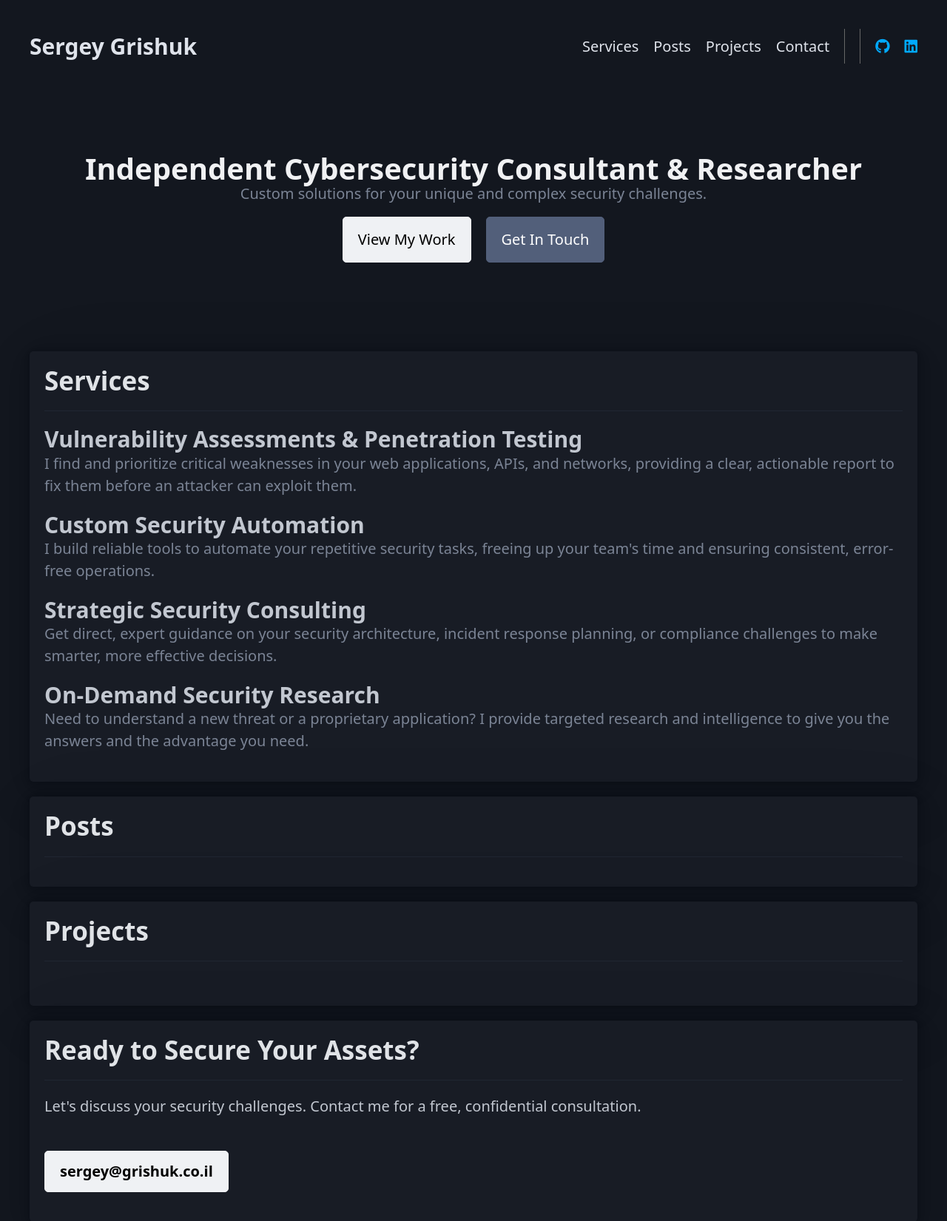
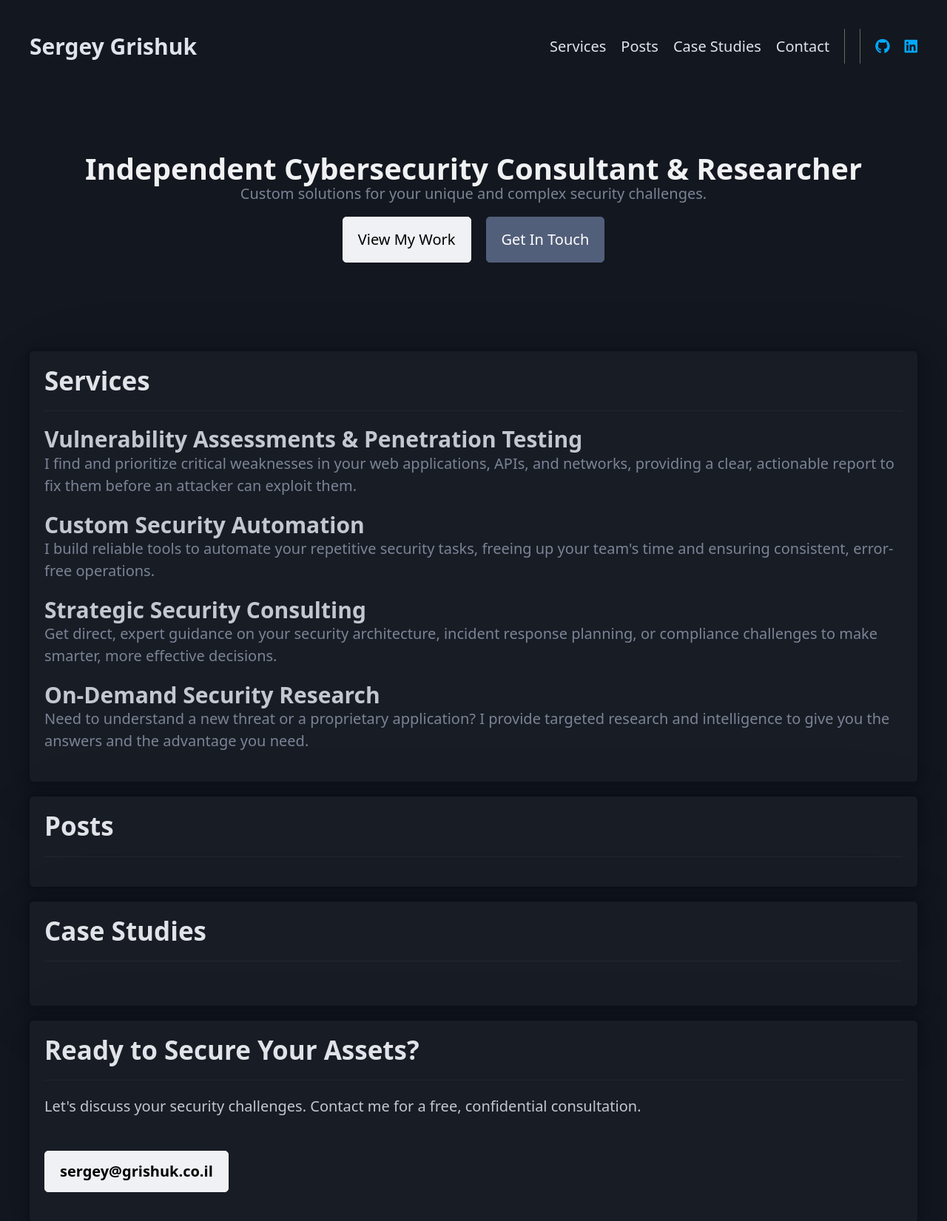
Before and after one commit to SergeyGrishuk/grishuk.co.il, a FastAPI app: page / in a window 1280 px wide. Shown: the top 1651 px of the page at 74% size. Run offline with FastAPI, Linux system fonts and the light colour scheme; data that the repository does not hold is empty; some libraries are stand-ins or nearby versions.

Commit message:
Rename projects to case-studies

```diff
--- a/templates/home.html
+++ b/templates/home.html
@@ -35,7 +35,7 @@
             <ul>
                 <li><a class="contrast" href="/#services">Services</a></li>
                 <li><a class="contrast" href="/#posts">Posts</a></li>
-                <li><a class="contrast" href="/#projects">Projects</a></li>
+                <li><a class="contrast" href="/#case-studies">Case Studies</a></li>
                 <li><a class="contrast" href="/#contact">Contact</a></li>
 
                 <li class="divider"></li>
@@ -119,8 +119,8 @@
         </article>
 
         <article>
-            <section id="projects">
-                <h2>Projects</h2>
+            <section id="case-studies">
+                <h2>Case Studies</h2>
                 <hr />
                 <div class="grid">
                     {% for project in projects %}
```
